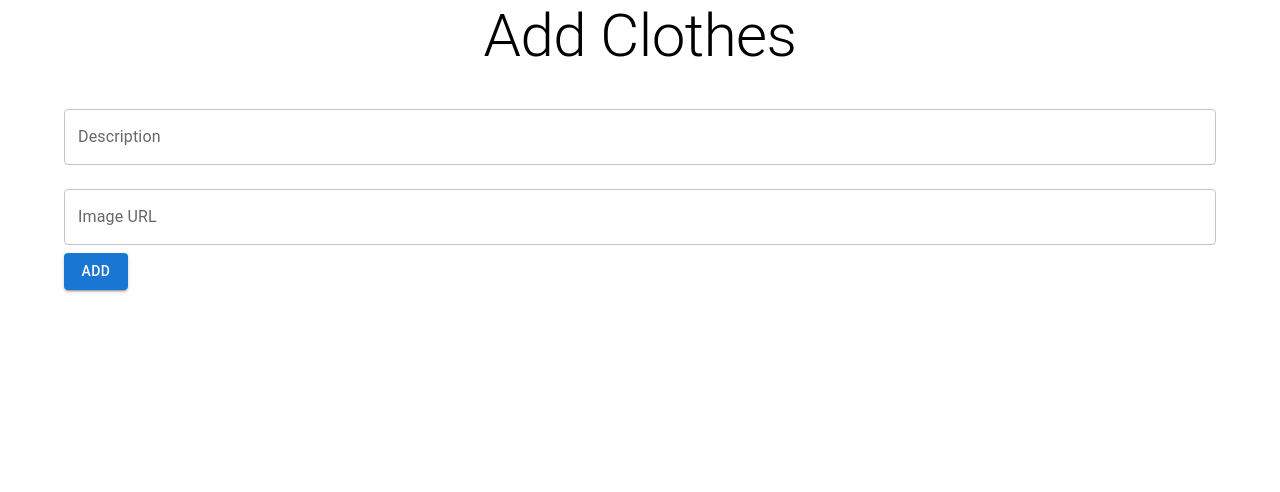
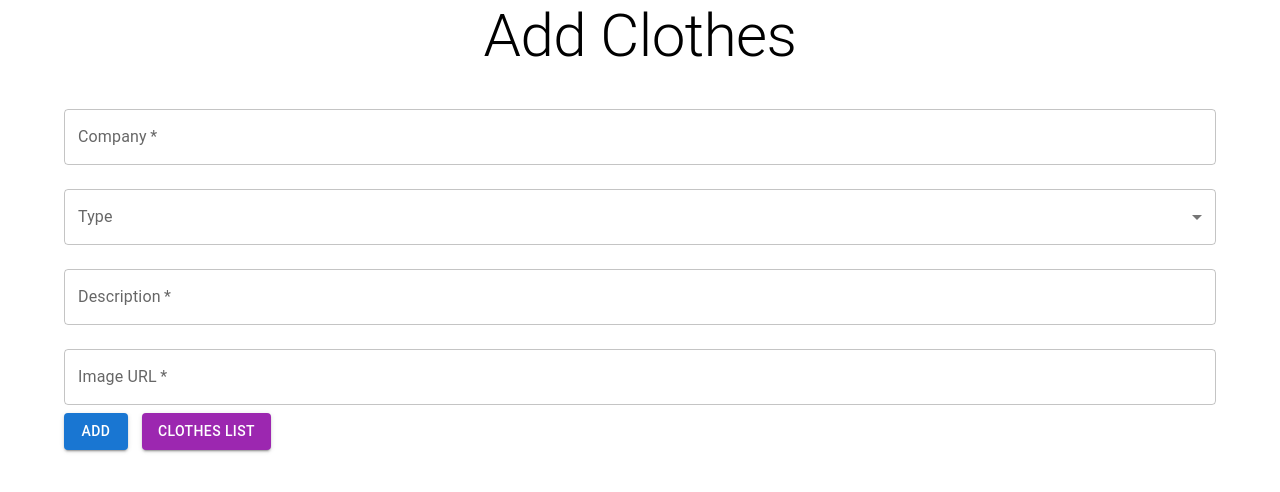
Before and after one commit to gupta3681/clothes_selector, a React (Create React App) app in the folder clothes-selector/: page /add in a window 1280 px wide. Shown: the top 492 px of the page. Built offline with nearby package versions, Linux system fonts and the light colour scheme.

Commit message:
fix: added more features

```diff
--- a/clothes-selector/src/AddCloth.js
+++ b/clothes-selector/src/AddCloth.js
@@ -1,28 +1,84 @@
 import React, { useState } from 'react';
 import { collection, addDoc } from 'firebase/firestore';
 import { db } from './firebase';
-import { Button, Container, TextField, Typography } from '@mui/material';
+import { Link as RouterLink } from 'react-router-dom';
+import { Alert, Button, Container, FormControl, InputLabel, MenuItem, Select, Snackbar, TextField, Typography } from '@mui/material';
+import CircularProgress from '@mui/material/CircularProgress';
+
 
 function AddClothes() {
   const [description, setDescription] = useState('');
   const [imageURL, setImageURL] = useState('');
+  const [company, setCompany] = useState('');
+  const [type, setType] = useState('');
+  const [loading, setLoading] = useState(false);
+  const [isSuccess, setIsSuccess] = useState(false);
+
+  const clothTypes = ["T-Shirt", "Jeans", "Jacket", "Sweater", "Shorts"];
 
   const addCloth = async () => {
+    setLoading(true);
     const newCloth = {
       description,
       imageURL,
+      company,
+      type,
     };
 
-    await addDoc(collection(db, 'clothes'), newCloth);
+    try {
+      await addDoc(collection(db, 'clothes'), newCloth);
+      setIsSuccess(true);
+      setDescription('');
+      setImageURL('');
+      setCompany('');
+      setType('');
+    } catch (error) {
+      console.error("Error adding cloth: ", error);
+    }
 
-    setDescription('');
-    setImageURL('');
+    setLoading(false);
+  };
+
+  const handleClose = (event, reason) => {
+    if (reason === 'clickaway') {
+      return;
+    }
+    setIsSuccess(false);
+  };
+  const handleSubmit = (event) => {
+    event.preventDefault();
+    addCloth();
   };
 
   return (
+
     <Container>
       <Typography variant="h2" align="center" gutterBottom>Add Clothes</Typography>
-      <form noValidate autoComplete="off">
+      <form noValidate autoComplete="off" onSubmit={handleSubmit}>
+        <TextField
+          label="Company"
+          variant="outlined"
+          fullWidth
+          margin="normal"
+          value={company}
+          onChange={e => setCompany(e.target.value)}
+          required
+        />
+        <FormControl fullWidth variant="outlined" margin="normal">
+          <InputLabel>Type</InputLabel>
+          <Select
+            value={type}
+            onChange={e => setType(e.target.value)}
+            label="Type"
+            required
+          >
+            {clothTypes.map((clothType) => (
+              <MenuItem key={clothType} value={clothType}>
+                {clothType}
+              </MenuItem>
+            ))}
+          </Select>
+        </FormControl>
         <TextField
           label="Description"
           variant="outlined"
@@ -30,6 +86,7 @@ function AddClothes() {
           margin="normal"
           value={description}
           onChange={e => setDescription(e.target.value)}
+          required
         />
         <TextField
           label="Image URL"
@@ -38,9 +95,18 @@ function AddClothes() {
           margin="normal"
           value={imageURL}
           onChange={e => setImageURL(e.target.value)}
+          required
         />
-        <Button variant="contained" color="primary" onClick={addCloth}>Add</Button>
+        <Button variant="contained" color="primary" onClick={addCloth} disabled={loading} style={{ marginRight: '1em' }}>
+          {loading ? <CircularProgress size={24} /> : 'Add'}
+        </Button>
+        <Button variant="contained" color="secondary" component={RouterLink} to="/">Clothes List</Button>
       </form>
+      {isSuccess && <Snackbar open={isSuccess} autoHideDuration={6000} onClose={handleClose}>
+        <Alert onClose={handleClose} severity="success" sx={{ width: '100%' }}>
+          Successfully added!
+        </Alert>
+      </Snackbar>}
     </Container>
   );
 }
--- a/clothes-selector/src/ClothesList.js
+++ b/clothes-selector/src/ClothesList.js
@@ -3,7 +3,7 @@ import { collection, getDocs, doc, deleteDoc } from 'firebase/firestore';
 import { db } from './firebase';
 import { Link as RouterLink } from 'react-router-dom';
 import { Button, Card, CardActions, CardContent, CardMedia, Container, Typography } from '@mui/material';
-
+import { Box } from '@mui/system';
 function ClothesList() {
   const [clothes, setClothes] = useState([]);
 
@@ -29,17 +29,24 @@ function ClothesList() {
     <Container>
       <Typography variant="h2" align="center" gutterBottom>Clothes</Typography>
       <Button component={RouterLink} to="/add" variant="contained" color="primary">Add Clothes</Button>
-      <div style={{ display: 'flex', flexWrap: 'wrap', justifyContent: 'space-around', marginTop: '1em' }}>
+      <div style={{ display: 'flex', flexWrap: 'wrap', justifyContent: 'flex-start', marginTop: '1em' }}>
         {clothes.map((cloth) =>
-          <Card key={cloth.id} style={{ maxWidth: 345, margin: '1em' }}>
+          <Box key={cloth.id} sx={{ width: '200px', margin: '1em' }}>
+            <Card>
             <CardMedia
               component="img"
               height="140"
               image={cloth.imageURL}
               alt={cloth.description}
             />
-            <CardContent>
+            <CardContent  style={{ height: 100, overflow: 'auto' }}>
+            <Typography variant="body1" color="text.secondary"fontWeight="bold">
+                {cloth.company}
+              </Typography>
               <Typography variant="body2" color="text.secondary">
+                {cloth.type}
+              </Typography>
+              <Typography variant="body2" color="text.secondary" fontStyle="italic">
                 {cloth.description}
               </Typography>
             </CardContent>
@@ -47,6 +54,7 @@ function ClothesList() {
               <Button size="small" color="secondary" onClick={() => deleteCloth(cloth.id)}>Delete</Button>
             </CardActions>
           </Card>
+          </Box>
         )}
       </div>
     </Container>
```
